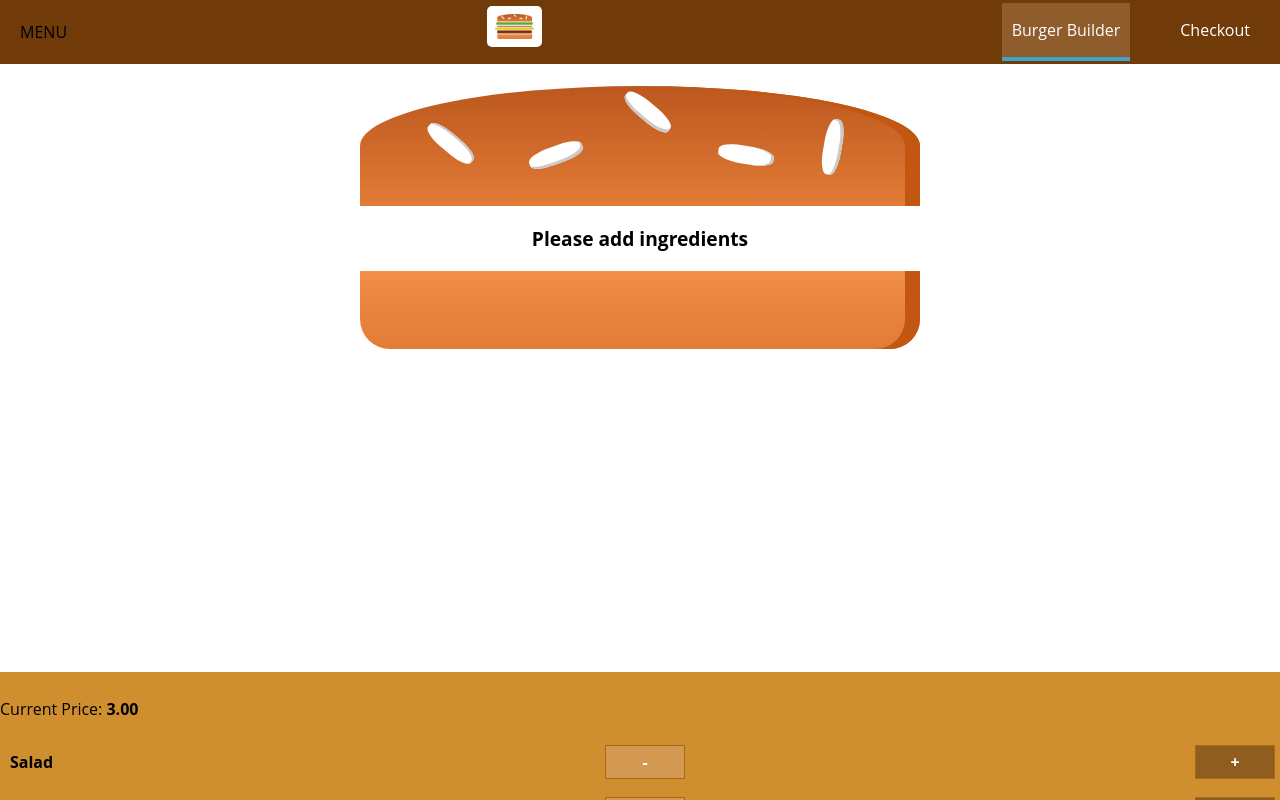
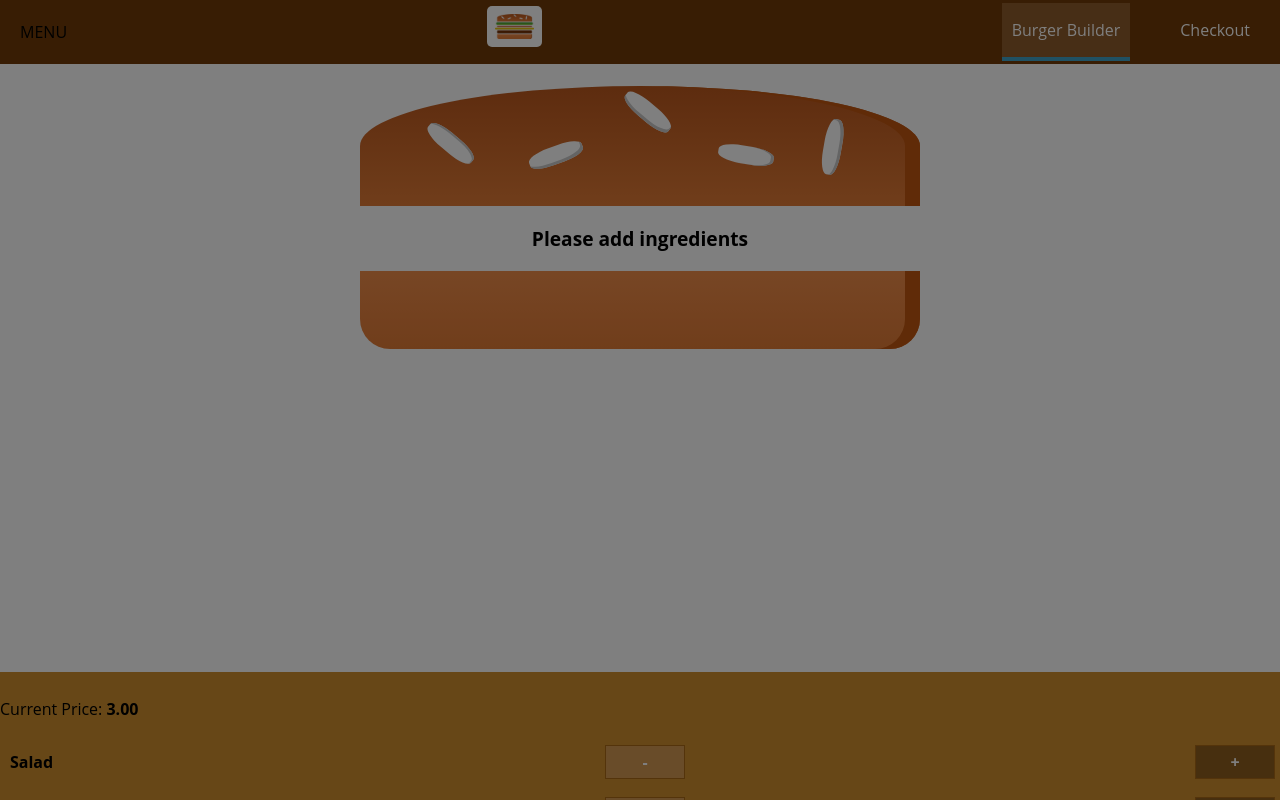
Before and after one commit to jeffcho0227/burgerBuilder, a React app in the folder burger-builder/: page / in a window 1280 px wide. Shown: the top 800 px of the page. Built offline with nearby package versions, Linux system fonts and the light colour scheme; the HTML template or start-up script is replaced by a standard one.

Commit message:
[feat] sideDrawer functionality -onClick of the Backdrop, the sideDrawer will close

```diff
--- a/burger-builder/src/components/Navigation/SideDrawer/SideDrawer.css
+++ b/burger-builder/src/components/Navigation/SideDrawer/SideDrawer.css
@@ -31,4 +31,5 @@
 
 .Logo {
   height: 11%;
+  margin-bottom: 32px;
 }
--- a/burger-builder/src/components/Navigation/SideDrawer/SideDrawer.jsx
+++ b/burger-builder/src/components/Navigation/SideDrawer/SideDrawer.jsx
@@ -3,11 +3,20 @@ import React from 'react';
 import Logo from '../../Logo/Logo.jsx';
 import NavigationItems from '../NavigationItems/NavigationItems.jsx';
 import style from './SideDrawer.css';
+import Backdrop from '../../UI/Backdrop/Backdrop.jsx';
+import Aux from '../../../hoc/Aux.jsx';
 
-const SideDrawer = props => {
-
+const SideDrawer = (props) => {
+  let attachedStyle = [style.SideDrawer, style.Close];
+  if (props.show) {
+    attachedStyle = [style.SideDrawer, style.Open];
+  }
   return (
-    <div className={style.SideDrawer}>
+    <Aux>
+      <Backdrop show={props.show}
+                modalClosed={props.handleSideDrawerClose}
+                />
+      <div className={attachedStyle.join(' ')}>
         <div className={style.Logo}>
           <Logo />
         </div>
@@ -15,6 +24,7 @@ const SideDrawer = props => {
           <NavigationItems />
         </nav>
       </div>
+    </Aux>
   );
 };
 
--- a/burger-builder/src/components/layout/Layout.jsx
+++ b/burger-builder/src/components/layout/Layout.jsx
@@ -5,14 +5,31 @@ import Toolbar from '../Navigation/Toolbar/Toolbar.jsx';
 import SideDrawer from '../Navigation/SideDrawer/SideDrawer.jsx';
 
 
-const Layout = ( props ) => (
-  <Aux>
-      <Toolbar />
-      <SideDrawer />
-      <main className={style.Content}>
-        { props.children }
-      </main>
-  </Aux>
-);
+export default class Layout extends React.Component {
+  constructor(props) {
+    super(props);
+    this.state = {
+      showSideDrawer: true
+    }
 
-export default Layout;
+    this.handleSideDrawerClose = this.handleSideDrawerClose.bind(this);
+  }
+
+  handleSideDrawerClose () {
+    this.setState({
+      showSideDrawer: false
+    })
+  }
+
+  render() {
+    return(
+      <Aux>
+        <Toolbar />
+        <SideDrawer show={this.state.showSideDrawer} handleSideDrawerClose={this.handleSideDrawerClose}/>
+        <main className={style.Content}>
+          { this.props.children }
+        </main>
+      </Aux>
+    )
+  }
+}
```
Lines whose indentation alone changed are shown as unchanged.
